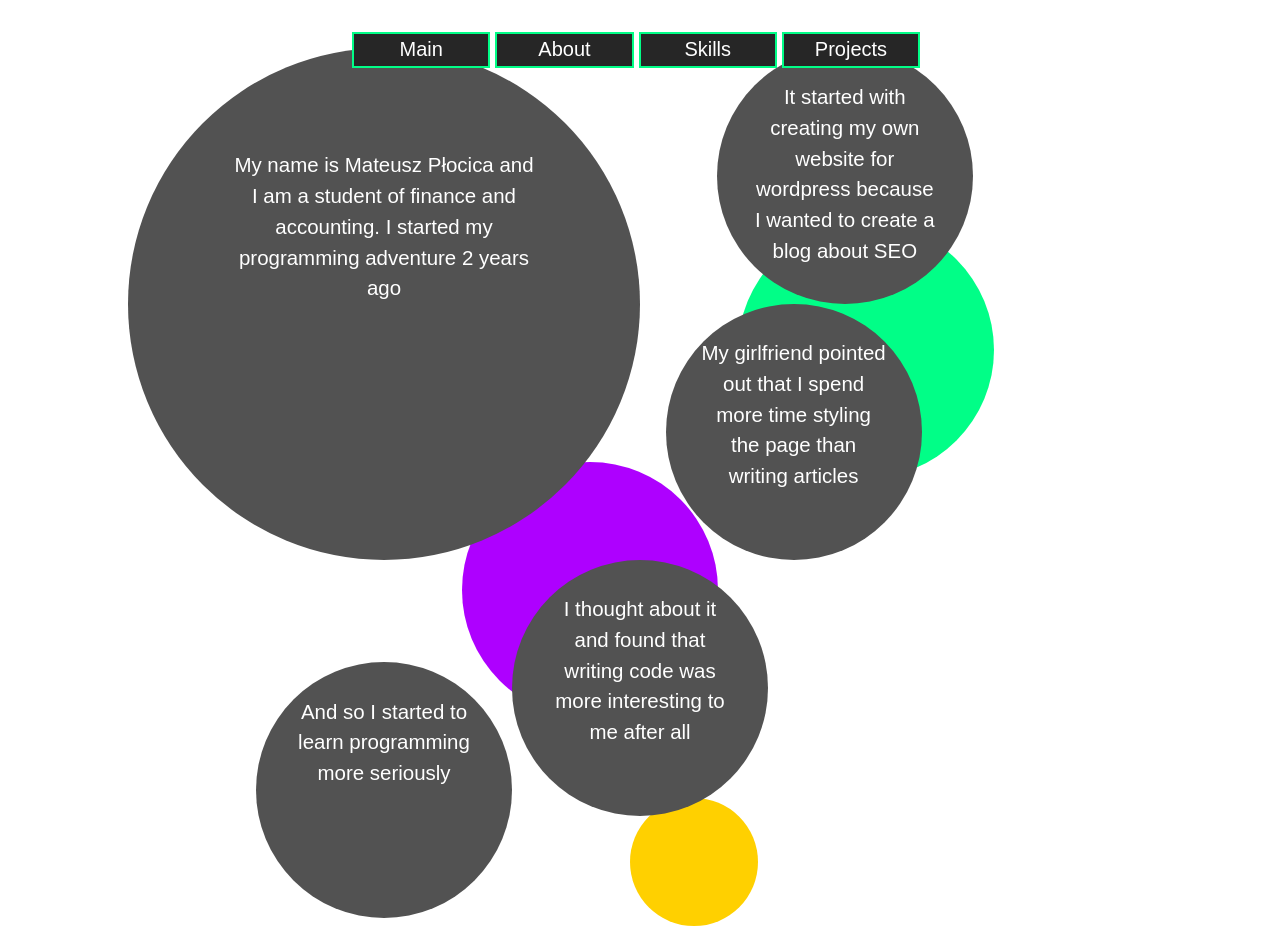
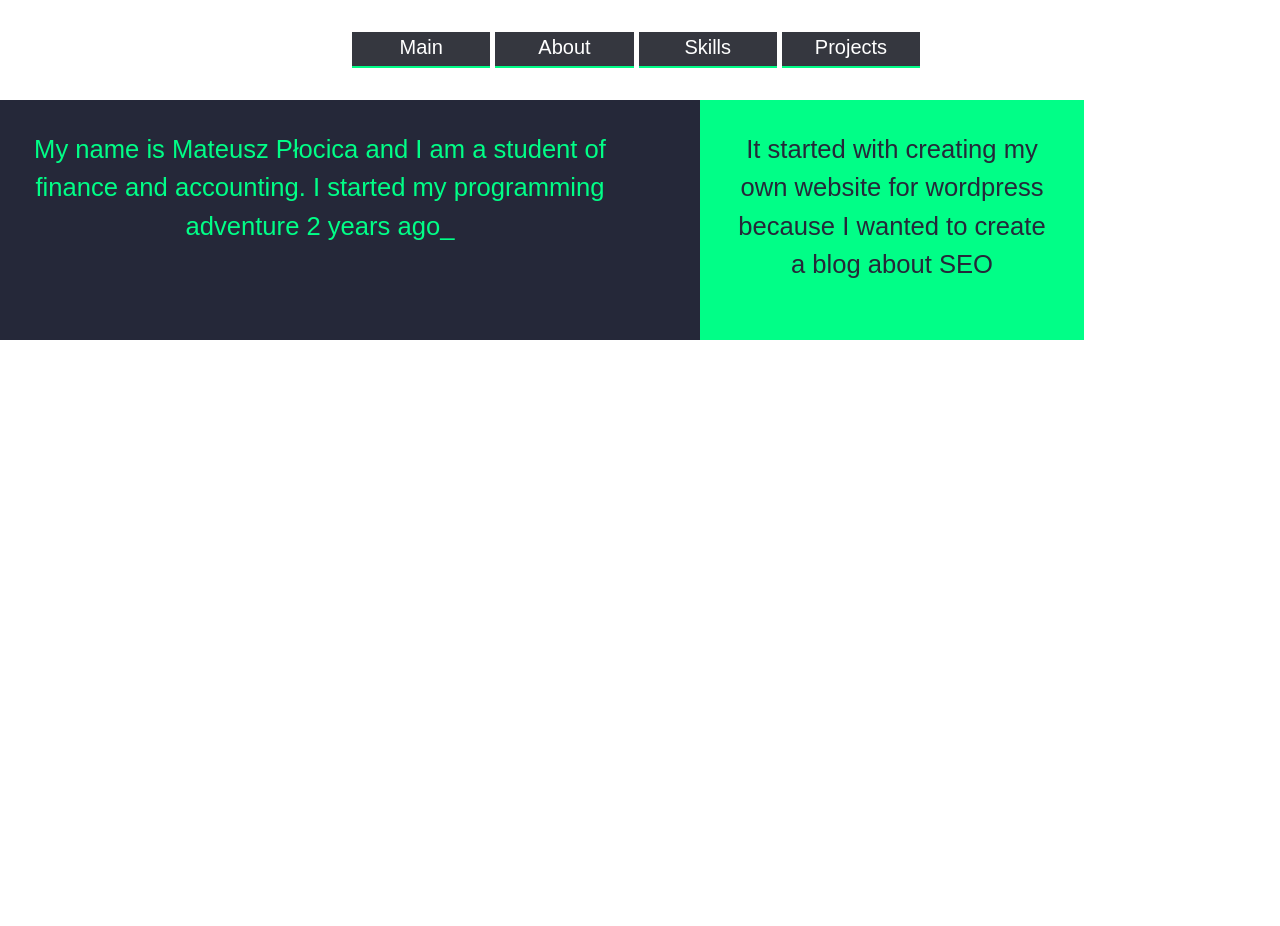
Before and after one commit to Matty8313/Portfolio, a React (Create React App) app: page /About in a window 1280 px wide. After the commit the page ends 800 px from the top, so only its background shows below. Built offline with nearby package versions, Linux system fonts and the light colour scheme; a web font is replaced by a local one.

Commit message:
after rework

```diff
--- a/src/About.js
+++ b/src/About.js
@@ -2,9 +2,38 @@ import React from 'react'
 import "./About.scss"
 
 export default function About(props) {
+    let number = 0
+
+
+  setInterval(function(){
+    number = number + 1
+    let text = "My name is Mateusz Płocica and I am a student of finance and accounting. I started my programming adventure 2 years ago"
+    let textCut = text.slice(0,number + 1)
+    let writebox = document.getElementById("writeBox")
+    if(writebox !== null){
+    writebox.innerText = textCut + "_"
+    }
+    else if (number === text.length || writebox === null){
+      clearInterval()
+    }
+
+
+   });
+
   return (
-    <><div id="body2">
-    <div class="circleAbout" id="CircleMain">My name is Mateusz Płocica and I am a student of finance and accounting. I started my programming adventure 2 years ago</div>
+    <>
+    <div id="wrap-Box">
+    <div  id="writeBox" ></div>
+    <div  id="writeBox2" ></div>
+    <div  id="writeBox3" >It started with creating my own website for wordpress because I wanted to create a blog about SEO</div>
+    </div>
+    </>
+  )
+}
+
+/*
+<div id="body2">
+    <div className="circleAbout" id="CircleMain">My name is Mateusz Płocica and I am a student of finance and accounting. I started my programming adventure 2 years ago</div>
     <div class="circleAbout" id="Circle2">It started with creating my own website for wordpress because I wanted to create a blog about SEO</div>
     <div class="circleAbout" id="Circle3">My girlfriend pointed out that I spend more time styling the page than writing articles</div>
     <div class="circleAbout" id="Circle4">I thought about it and found that writing code was more interesting to me after all</div>
@@ -13,6 +42,5 @@ export default function About(props) {
     <div id="BackCircle-violet"><p></p></div>
     <div id="BackCircle-orange"><p></p></div>
     </div>
-    </>
-  )
-}
+
+*/
--- a/src/About.scss
+++ b/src/About.scss
@@ -1,5 +1,5 @@
 $primary-color: #01fe87;
-$secondary-color:#262626;
+$secondary-color:#252839;
 $third-color:rgb(187, 187, 187);
 $next-color:#525252;
 $circleWidth: 40vw;
@@ -9,6 +9,7 @@ $circleWidth: 40vw;
     z-index: -2;
     position: absolute;
     margin-top: 6vh;
+    display: none;// tu chwilowo
     }
 .circleAbout{
     width: $circleWidth;
@@ -190,3 +191,69 @@ $circleWidth: 40vw;
     }
 
 }
+#writeBox{
+    position: relative;
+    width: 50vw;
+    background-color: $secondary-color;
+    color: $primary-color;
+    text-align: center;
+    padding: 30px;
+    font-size: 2vw;
+    float: left;
+}
+#writeBox2{
+    position: relative;
+    background-color: $secondary-color;
+    color: $primary-color;
+    text-align: center;
+    padding: 30px;
+    font-size: 30px;
+    animation: Start 4s forwards;
+    float: left;
+
+}
+#writeBox3{
+    position: relative;
+    background-color: $primary-color;
+    text-align: center;
+    padding: 30px;
+    font-size: 2vw;
+    animation: text 3s forwards;
+    animation-direction: reverse;
+    float: left;
+}
+@keyframes Start{
+    0%{
+        width: 30vw;
+    }
+    100%{
+        width: 0vw;
+    }
+}
+@keyframes text{
+    0%{
+        color: $secondary-color;
+        width: 30vw;
+        display: block;
+        font-size: 2vw;
+
+    }
+    5%{
+        color: #fff0;
+        display: none;
+        font-size: 1vw;
+    }
+    100%{
+        color: #fff0;
+        width: 0vw;
+        display: none;
+        font-size: 1px;
+    }
+}
+#wrap-Box{
+background-color: red;
+position: absolute;
+top: 100px;
+display: flex;
+min-height: 30vh;
+}
--- a/src/Portfolio.scss
+++ b/src/Portfolio.scss
@@ -5,16 +5,30 @@ $seconday: #252839;
     margin-left: 0px;
     text-align: center;
     width: 100%;
-    background-color: $seconday;
     height: 50vh;
     position: relative;
+    background: linear-gradient(90deg, #252839 50%, #01fe87);
+    background-position: 50% 50%;
+    background-size: 400% !important;
+    animation:back 8s infinite;
+}
+@keyframes back{
+    0%{
+        background-position: 0% 50%;
+    }
+    50%{
+        background-position: 70% 50%;
+    }
+    100%{
+        background-position: 0% 50%;
+    }
 
 }
 #string{
     position: relative;
     font-size: 6vw;
-    -webkit-text-stroke: 0.2vw $primary;
-    color:$seconday;
+    -webkit-text-stroke: 0.2vw #464646;
+    color: #25283900;
     width: 29vw;
     top: 29vh;
     left: 4vh;
--- a/src/Projects.js
+++ b/src/Projects.js
@@ -1,69 +1,10 @@
-import React, { useState, useRef, useEffect } from 'react'
 import "./Projects.scss"
 
 
 export default function Projects() {
-  let soldiers = 0
-  let  gold2 = 1
-  let house = 0
-  let housePay = 0
-  let risk = 0
-  function houses(){
-    house = house + 1;
-    housePay = house*5;
-    console.log(housePay);
-    console.log(house);
-    gold2 = gold2 - 50;
-    document.getElementById('countH').innerText = 'Your profits: ' + housePay + '$'
-  }
-  function mans(){
-    soldiers = soldiers + 10
-    risk = risk - 1
-    document.getElementById('countS').innerText = 'Risk ' + risk
-  }
-useEffect(() => {
-  const interval = setInterval(() => {
-    gold2 = gold2 + 1 - soldiers + housePay
-    document.getElementById('game-money').innerText = 'money: ' + gold2
-  }, 1000)
-
-  return () => clearInterval(interval);
-}, []);
   return (
     <>
-    <div id='game'>
-      <div class='game-box' id="game-money" >
-      </div>
-      <button class='game-box' id='game-houses' onClick={houses}>
-        houses
-        <div id='cost'>cost:50 gold/once</div>
-        <div id='profits'>profits:5gold/per second</div>
-        <div id='countH'>Your profits:0$</div>
-      </button>
-      <button class='game-box' id='game-soldiers' onClick={mans}>
-        soldiers
-        <div id='cost'>cost:10 gold/s</div>
-        <div id='profits'>profits: Risk - 1</div>
-        <div id='countS'></div>
-      </button>
-      <button class='game-box' id='game-risk'>
-        Risk
-        <div id='cost'>1</div>
-        <div id='profits'>2</div>
-        <div id='count'>3</div>
-      </button>
-      <div class="item2">domki</div>
-      <div class="item2">żołnierze</div>
-      <div class="item2" id='castle'>zamek</div>
-      <div class="item2">Zagrożenie</div>
-      <div class="item2">Rola</div>
-      <div>
-        <div class="material" id="gold">domki</div>
-        <div class="material" id="gold2">żołnierze</div>
-        <div class="material" id="gold3">zamek</div>
-        <div class="material" id="food">Rola</div>
-      </div>
-    </div>
+
     </>
   )
 }
--- a/src/sideBar.scss
+++ b/src/sideBar.scss
@@ -33,17 +33,27 @@ ul{
     width: 18%;
     font-size: 20px;
     text-decoration: none;
-    color: white;
     text-align: center;
     height: 36px;
     margin-left: 5px;
-    background-color: $secondary-color;
-    border: 2px solid $primary-color;
+    color: white;
+    border-bottom: 2px solid #01fe87;
+    background-size: 400% 400%!important;
+    background: linear-gradient(to bottom, #35373f 50%, #01fe87 50%);}
+.list>a:hover{
+    color: $secondary-color;
+    animation: ToTop 1s forwards;
 }
-.list>a:hover{
-    background-color: $primary-color;
-    color: $secondary-color;
+@keyframes ToTop {
+    0%{
+        background-position-y:0%;
+    }
+    100%{
+        background-position-y:100%;
+    }
 }
+
+
 
 .list{
     display: flex;
```
Also changed, not shown: src/BackGround.js (deleted, +0 -10 lines), src/BackGround.scss (deleted, +0 -9 lines), src/Back.png (deleted).
